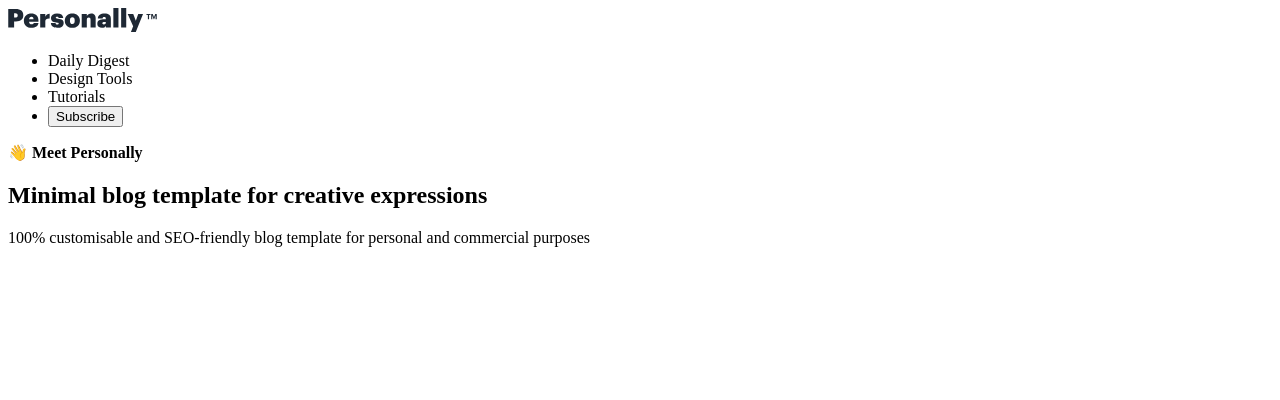
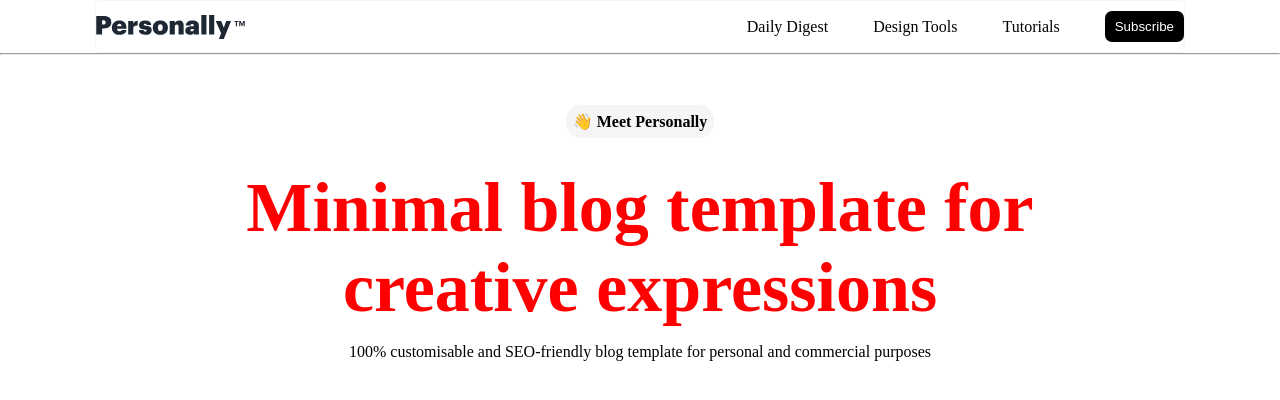
Before and after one commit to israeleyitemi01/minimal-blog-template, a plain HTML site: page index.html in a window 1280 px wide. Drawn offline with Linux system fonts and the light colour scheme.

Commit message:
I implemented hero section and added styles to header and hero section

```diff
--- a/assets/css/index.css
+++ b/assets/css/index.css
@@ -0,0 +1,64 @@
+* {
+    margin: 0;
+    padding: 0;
+}
+
+#header-section {
+    width: 100%;
+    background-color: white;
+    /* border: 1px solid red; */
+}
+#header-section hr {
+    margin-bottom: 5px;
+}
+
+header {
+    border: 1px solid whitesmoke;
+    padding: 10px 0;
+    border-radius: 5px;
+    width: 85%;
+    display: flex;
+    justify-content: space-between;
+    align-items: center;
+    margin: auto;
+    padding-top: 10px;
+}
+
+#nav-ul {
+    display: flex;
+    justify-content: space-around;
+    align-items: center;
+    list-style-type: none;
+    gap: 45px;
+}
+#nav-ul li button {
+    background-color: black;
+    color: white;
+    cursor: pointer;
+    border: none;
+    padding: 8px 10px;
+    border-radius: 7px;
+}
+/* hero-section */
+#hero-section {
+    display: flex;
+    flex-direction: column;
+    align-items: center;
+    justify-content: center;
+    margin: 50px;
+}
+#hero-section h1 {
+    margin: 30px;
+    color: red;
+    font-size: 70px;
+    width: 70%;
+    text-align: center;
+    margin-bottom: 15px;
+}
+
+#hero-section div {
+    border: 2px solid whitesmoke;
+    padding: 5px;
+    border-radius: 15px;
+    background-color: whitesmoke;
+}
--- a/index.html
+++ b/index.html
@@ -3,29 +3,31 @@
 <head>
     <meta charset="UTF-8">
     <meta name="viewport" content="width=device-width, initial-scale=1.0">
+    <link rel="stylesheet" href="./assets/css/index.css">
     <title>Minimal-Blog-Template</title>
 </head>
 <body>
-    <section>
+    <section id="header-section">
         <header>
         <img src="./assets/images/personally-logo.svg" alt="Blog Logo">
         <nav>
-            <ul>
+            <ul id="nav-ul">
                 <li>Daily Digest</li>
                 <li>Design Tools</li>
                 <li>Tutorials</li>
                 <li>
-                    <button>
+                    <button id="header-btn">
                         Subscribe
                     </button>
                 </li>
             </ul>
         </nav>
     </header>
+    <hr>
     </section>
 
     <!-- Hero Section-->
-     <section>
+     <section id="hero-section">
         <div>
             <span>👋</span>
             <b>Meet Personally</b>
```
